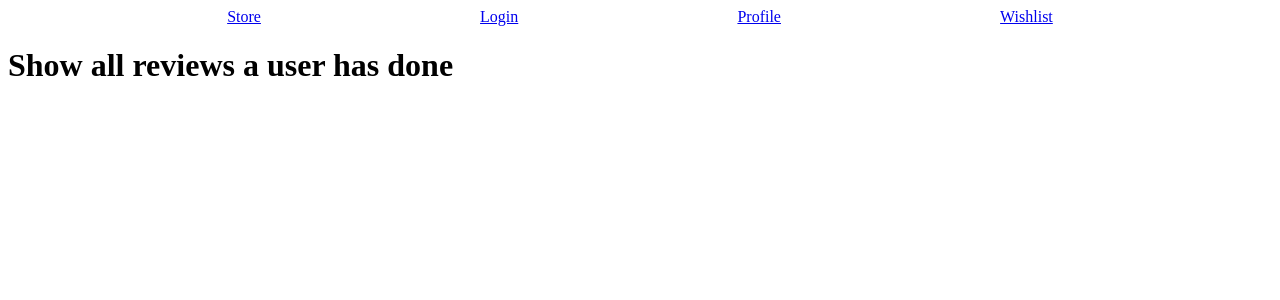
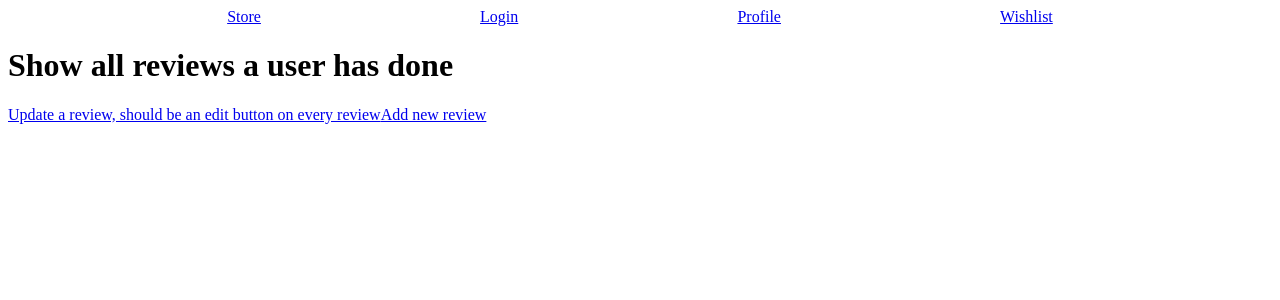
Before and after one commit to tlorius/project3gamestore, a React (Vite) app: page /profile/1/reviews in a window 1280 px wide. Shown: the top 300 px of the page. Built offline with nearby package versions, Linux system fonts and the light colour scheme.

Commit message:
feat: added some links

```diff
--- a/src/pages/GameDetailsPage.jsx
+++ b/src/pages/GameDetailsPage.jsx
@@ -5,6 +5,7 @@ const GameDetailsPage = () => {
     <>
       <h1>GameDetails</h1>
       <Link to="/games/1/update">Update Game</Link>
+      <Link to="/games/1/addreview">Add new review</Link>
     </>
   )
 }
--- a/src/pages/UserReviewsPage.jsx
+++ b/src/pages/UserReviewsPage.jsx
@@ -1,5 +1,19 @@
+import { Link } from "react-router-dom"
+
 const UserReviewsPage = () => {
-  return <h1>Show all reviews a user has done</h1>
+  return (
+    <>
+      <h1>Show all reviews a user has done</h1>
+      <Link to="/games/1/updatereview">
+        Update a review, should be an edit button on every review
+      </Link>
+      <Link to="/games/1/addreview">Add new review</Link>
+      {/*this wont work from here
+      because we dont have a game id here, either refactor
+      to modal, or make a small selector to
+      show a list of games the user owns to add a review from here */}
+    </>
+  )
 }
 
 export default UserReviewsPage
```
